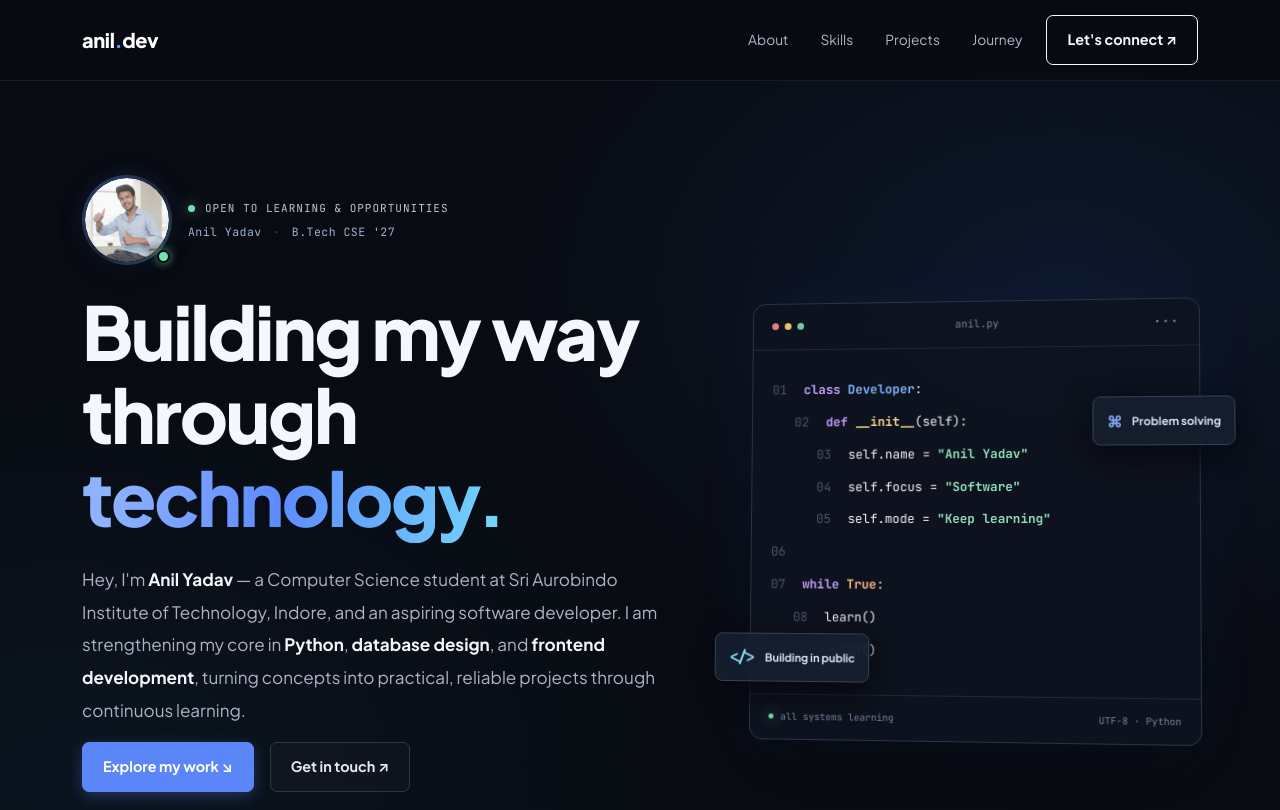
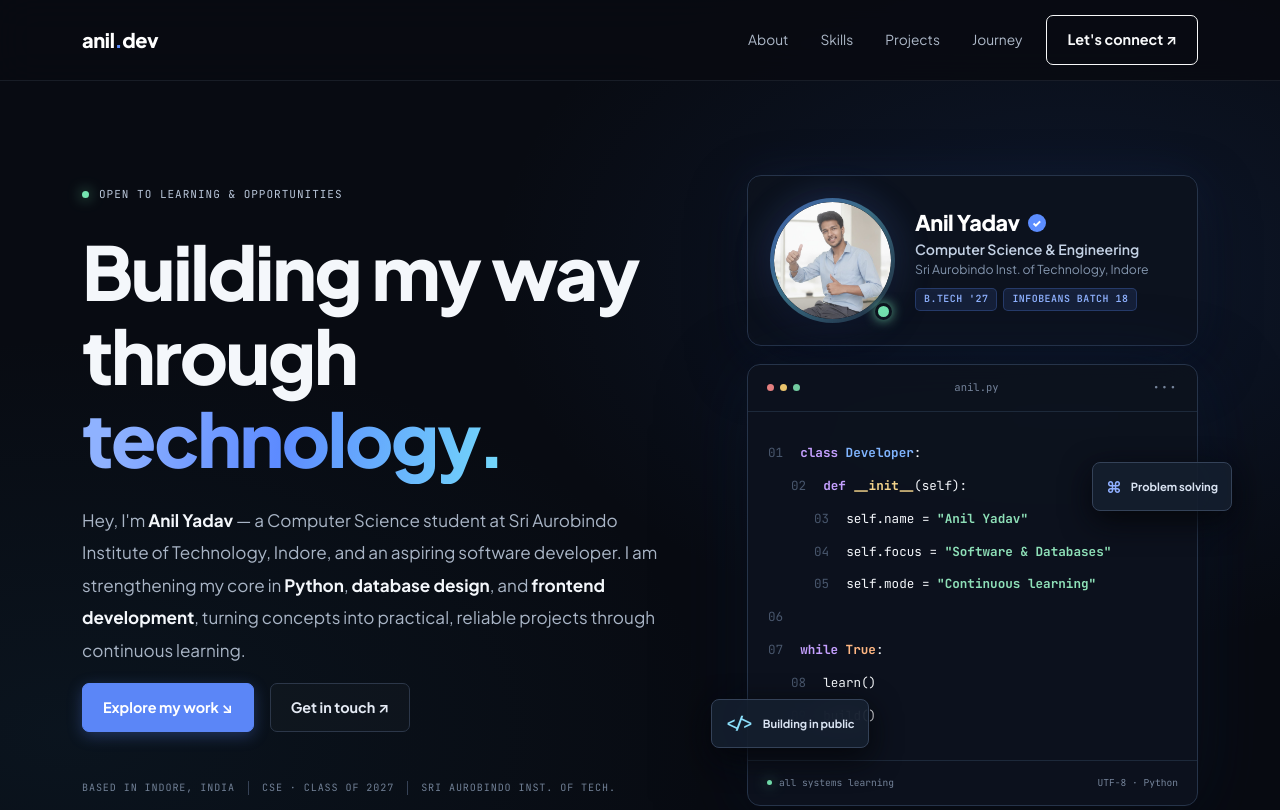
Before and after one commit to AnilYadav17/Portfolio, a plain HTML site: page index.html in a window 1280 px wide. Shown: the top 810 px of the page. Drawn offline with nearby package versions, Linux system fonts and the light colour scheme; a web font is replaced by a local one.

Commit message:
feat: create prominent developer profile card in hero with 125px portrait and balanced layout

```diff
--- a/index.html
+++ b/index.html
@@ -59,27 +59,8 @@
         <div class="row align-items-center gy-5">
 
           <div class="col-lg-7">
-            <!-- Hero Profile & Availability Badge -->
-            <div class="hero-profile-row d-flex align-items-center gap-3 mb-4">
-              <div class="hero-avatar-frame" aria-label="Profile photo container">
-                <div class="hero-avatar-inner">
-                  <img src="images/profile.jpg"
-                    alt="Anil Yadav — Computer Science Student &amp; Aspiring Software Developer"
-                    class="hero-avatar-img" width="90" height="90" loading="eager" onerror="this.style.display='none';">
-                  <div class="hero-avatar-fallback" aria-hidden="true">
-                    <span>AY</span>
-                  </div>
-                </div>
-                <span class="hero-avatar-status" title="Open to learning &amp; opportunities"></span>
-              </div>
-              <div class="hero-badge-meta">
-                <div class="eyebrow mb-1">
+            <div class="eyebrow">
               <span class="status-dot"></span> OPEN TO LEARNING &amp; OPPORTUNITIES
-                </div>
-                <div class="hero-profile-sub">
-                  <span>Anil Yadav</span> <span class="sub-sep">·</span> <span>B.Tech CSE '27</span>
-                </div>
-              </div>
             </div>
 
             <h1>Building my way<br>through <span class="gradient-text">technology.</span></h1>
@@ -110,6 +91,37 @@
           </div>
 
           <div class="col-lg-5">
+            <div class="developer-profile-hub">
+
+              <!-- Prominent Developer Profile Card -->
+              <div class="profile-card" aria-label="Developer profile card">
+                <div class="profile-avatar-box">
+                  <div class="profile-avatar-inner">
+                    <img src="images/profile.jpg"
+                      alt="Anil Yadav — Computer Science Student &amp; Aspiring Software Developer"
+                      class="profile-avatar-img" width="125" height="125" loading="eager"
+                      onerror="this.style.display='none'; document.getElementById('profile-fallback').style.display='flex';">
+                    <div class="profile-avatar-fallback" id="profile-fallback" aria-hidden="true">
+                      <span>AY</span>
+                    </div>
+                  </div>
+                  <span class="profile-status-badge" title="Open to learning &amp; opportunities"></span>
+                </div>
+
+                <div class="profile-info-box">
+                  <div class="profile-name-row">
+                    <h2 class="profile-name">Anil Yadav</h2>
+                    <span class="profile-check" title="Verified Portfolio">✓</span>
+                  </div>
+                  <p class="profile-role">Computer Science &amp; Engineering</p>
+                  <p class="profile-college">Sri Aurobindo Inst. of Technology, Indore</p>
+                  <div class="profile-pills">
+                    <span class="pill-item">B.Tech '27</span>
+                    <span class="pill-item">InfoBeans Batch 18</span>
+                  </div>
+                </div>
+              </div>
+
               <!-- Terminal mockup -->
               <div class="terminal-card" aria-label="Decorative code terminal">
                 <div class="terminal-top">
@@ -133,10 +145,10 @@
                     <span class="line-no">03</span><span>self.name = <b class="code-green">"Anil Yadav"</b></span>
                   </div>
                   <div class="code-line indent2">
-                  <span class="line-no">04</span><span>self.focus = <b class="code-green">"Software"</b></span>
+                    <span class="line-no">04</span><span>self.focus = <b class="code-green">"Software &amp; Databases"</b></span>
                   </div>
                   <div class="code-line indent2">
-                  <span class="line-no">05</span><span>self.mode = <b class="code-green">"Keep learning"</b></span>
+                    <span class="line-no">05</span><span>self.mode = <b class="code-green">"Continuous learning"</b></span>
                   </div>
                   <div class="code-line spacer">
                     <span class="line-no">06</span><span></span>
@@ -164,6 +176,8 @@
                 <div class="floating-chip chip-two">
                   <span class="chip-icon blue-icon">&lt;/&gt;</span> Building in public
                 </div>
+              </div>
+
             </div>
           </div>
 
--- a/style.css
+++ b/style.css
@@ -190,30 +190,49 @@
         radial-gradient(ellipse at 5% 75%, rgba(25, 75, 105, 0.14), transparent 38%);
 }
 
-/* Hero profile and avatar styling */
-.hero-profile-row {
-    margin-bottom: 26px;
+/* Developer Profile Hub & Showcase Card */
+.developer-profile-hub {
+    display: flex;
+    flex-direction: column;
+    gap: 18px;
+    max-width: 475px;
+    margin: 0 auto;
 }
 
-.hero-avatar-frame {
-    position: relative;
-    width: 90px;
-    height: 90px;
-    aspect-ratio: 1 / 1;
-    flex-shrink: 0;
-    border-radius: 50%;
-    padding: 3px;
-    background: linear-gradient(135deg, rgba(92, 141, 255, 0.45), rgba(38, 52, 74, 0.6) 55%, rgba(113, 220, 255, 0.35));
-    box-shadow: 0 4px 20px rgba(0, 0, 0, 0.45), 0 0 25px rgba(92, 141, 255, 0.15);
-    transition: transform 0.25s ease, box-shadow 0.25s ease;
+.profile-card {
+    background: rgba(13, 19, 30, 0.94);
+    backdrop-filter: blur(18px);
+    -webkit-backdrop-filter: blur(18px);
+    border: 1px solid #26344a;
+    border-radius: 14px;
+    padding: 22px;
+    display: flex;
+    align-items: center;
+    gap: 20px;
+    box-shadow: 0 20px 60px rgba(0, 0, 0, 0.45), 0 0 50px rgba(92, 141, 255, 0.1);
+    transition: transform 0.3s ease, border-color 0.3s ease, box-shadow 0.3s ease;
 }
 
-.hero-avatar-frame:hover {
-    transform: translateY(-2px);
-    box-shadow: 0 6px 24px rgba(0, 0, 0, 0.55), 0 0 35px rgba(92, 141, 255, 0.25);
+.profile-card:hover {
+    transform: translateY(-3px);
+    border-color: rgba(92, 141, 255, 0.45);
+    box-shadow: 0 25px 75px rgba(0, 0, 0, 0.55), 0 0 65px rgba(92, 141, 255, 0.18);
 }
 
-.hero-avatar-inner {
+.profile-avatar-box {
+    position: relative;
+    width: 125px;
+    height: 125px;
+    min-width: 125px;
+    aspect-ratio: 1 / 1;
+    border-radius: 50%;
+    padding: 4px;
+    background: linear-gradient(135deg, rgba(92, 141, 255, 0.65), rgba(113, 220, 255, 0.45) 45%, rgba(38, 52, 74, 0.65));
+    box-shadow: 0 10px 32px rgba(0, 0, 0, 0.5), 0 0 35px rgba(92, 141, 255, 0.28);
+    flex-shrink: 0;
+}
+
+.profile-avatar-inner {
     position: relative;
     width: 100%;
     height: 100%;
@@ -222,66 +241,122 @@
     background: #0d121d;
 }
 
-.hero-avatar-img {
-    position: absolute;
-    inset: 0;
+.profile-avatar-img {
     width: 100%;
     height: 100%;
     object-fit: cover;
-    object-position: center 20%;
+    object-position: center center;
     border-radius: 50%;
     display: block;
-    z-index: 2;
 }
 
-.hero-avatar-fallback {
+.profile-avatar-fallback {
     position: absolute;
     inset: 0;
-    display: flex;
+    border-radius: 50%;
+    display: none;
     align-items: center;
     justify-content: center;
     background: radial-gradient(circle at 35% 35%, #192336, #0c111c);
     color: #8fb2ff;
     font-family: var(--mono);
-    font-size: 1.35rem;
+    font-size: 1.9rem;
     font-weight: 700;
-    letter-spacing: 0.05em;
-    user-select: none;
-    z-index: 1;
 }
 
-.hero-avatar-status {
+.profile-status-badge {
     position: absolute;
-    bottom: 2px;
-    right: 2px;
-    width: 13px;
-    height: 13px;
+    bottom: 3px;
+    right: 3px;
+    width: 17px;
+    height: 17px;
     border-radius: 50%;
     background-color: #75e3b0;
-    border: 2px solid var(--bg);
-    box-shadow: 0 0 10px rgba(117, 227, 176, 0.7);
-    z-index: 3;
+    border: 3px solid #0d131e;
+    box-shadow: 0 0 12px rgba(117, 227, 176, 0.85);
 }
 
-.hero-badge-meta {
+.profile-info-box {
     display: flex;
     flex-direction: column;
+    justify-content: center;
+    flex: 1;
+    min-width: 0;
 }
 
-.hero-badge-meta .eyebrow {
+.profile-name-row {
+    display: flex;
+    align-items: center;
+    gap: 8px;
     margin-bottom: 4px;
 }
 
-.hero-profile-sub {
-    font-family: var(--mono);
-    font-size: 0.72rem;
-    color: #9cb1ce;
-    letter-spacing: 0.04em;
+.profile-name {
+    font-size: 1.35rem;
+    font-weight: 800;
+    color: #ffffff;
+    letter-spacing: -0.02em;
+    line-height: 1.2;
+    margin: 0;
 }
 
-.hero-profile-sub .sub-sep {
-    color: #40526e;
-    margin: 0 4px;
+.profile-check {
+    display: inline-flex;
+    align-items: center;
+    justify-content: center;
+    width: 18px;
+    height: 18px;
+    border-radius: 50%;
+    background: #5c8dff;
+    color: #ffffff;
+    font-size: 0.65rem;
+    font-weight: 900;
+    flex-shrink: 0;
+}
+
+.profile-role {
+    font-size: 0.88rem;
+    font-weight: 600;
+    color: #c4d2e5;
+    margin: 0 0 3px;
+    line-height: 1.3;
+}
+
+.profile-college {
+    font-size: 0.77rem;
+    color: #8496ae;
+    margin: 0 0 10px;
+    line-height: 1.35;
+}
+
+.profile-pills {
+    display: flex;
+    flex-wrap: wrap;
+    gap: 6px;
+}
+
+.pill-item {
+    font-family: var(--mono);
+    font-size: 0.62rem;
+    padding: 2px 8px;
+    border-radius: 5px;
+    background: rgba(92, 141, 255, 0.12);
+    color: #8fb2ff;
+    border: 1px solid rgba(92, 141, 255, 0.25);
+    font-weight: 600;
+    text-transform: uppercase;
+    letter-spacing: 0.05em;
+}
+
+.developer-profile-hub .terminal-card {
+    margin: 0;
+    max-width: 100%;
+    width: 100%;
+    transform: none;
+}
+
+.developer-profile-hub .terminal-card:hover {
+    transform: translateY(-2px);
 }
 
 .eyebrow {
@@ -1319,15 +1394,31 @@
     .food-window strong {
         font-size: 1.6rem;
     }
-    .hero-avatar-frame {
-        width: 76px;
-        height: 76px;
+    .developer-profile-hub {
+        max-width: 100%;
     }
-    .hero-avatar-fallback {
-        font-size: 1.15rem;
+    .profile-card {
+        padding: 16px;
+        gap: 16px;
     }
-    .hero-profile-sub {
-        font-size: 0.65rem;
+    .profile-avatar-box {
+        width: 100px;
+        height: 100px;
+        min-width: 100px;
+    }
+    .profile-name {
+        font-size: 1.18rem;
+    }
+    .profile-role {
+        font-size: 0.8rem;
+    }
+    .profile-college {
+        font-size: 0.72rem;
+        margin-bottom: 8px;
+    }
+    .pill-item {
+        font-size: 0.58rem;
+        padding: 2px 6px;
     }
     .timeline-item {
         grid-template-columns: 1fr;
```
Lines whose indentation alone changed are shown as unchanged.
